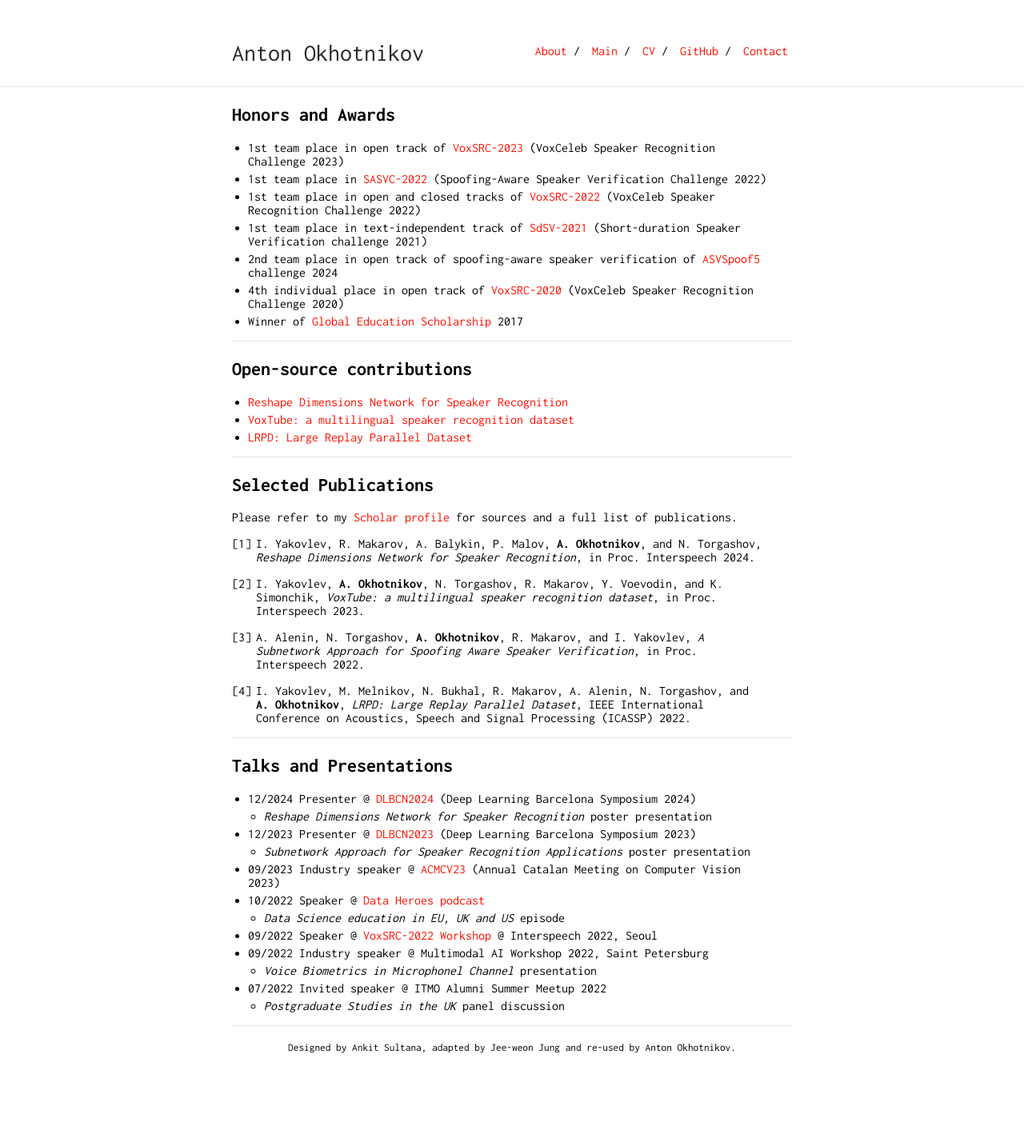
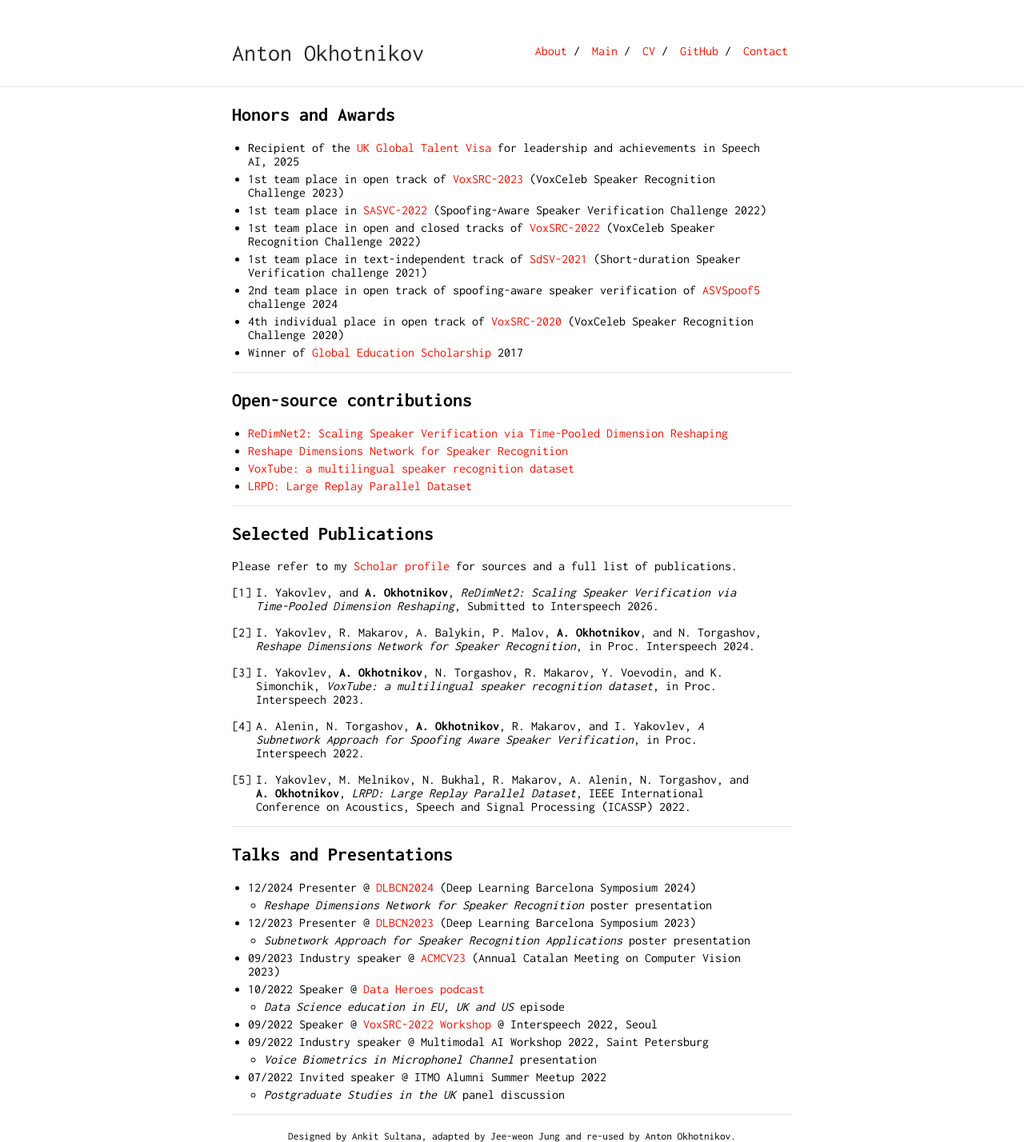
Before and after one commit to AntonOkhotnikov/antonokhotnikov.github.io, a Jekyll site: the page built from pages/main.md, in a window 1280 px wide. Shown: the whole page at 80% size. Built offline with Jekyll 4.4.1, drawn with Linux system fonts in a browser that asks for light colours; before the commit the page ends 1317 px from its top, so only the background shows below that.

Commit message:
[upd] personal page 04-2026

```diff
--- a/pages/main.md
+++ b/pages/main.md
@@ -5,6 +5,7 @@ layout: default
 
 ## Honors and Awards
 
+- Recipient of the [UK Global Talent Visa](https://www.gov.uk/global-talent) for leadership and achievements in Speech AI, 2025
 - 1st team place in open track of [VoxSRC-2023](https://mm.kaist.ac.kr/datasets/voxceleb/voxsrc/interspeech2023.html) (VoxCeleb Speaker Recognition Challenge 2023)
 - 1st team place in [SASVC-2022](https://sasv-challenge.github.io/challenge_results/) (Spoofing-Aware Speaker Verification Challenge 2022)
 - 1st team place in open and closed tracks of [VoxSRC-2022](http://mm.kaist.ac.kr/datasets/voxceleb/voxsrc/interspeech2022.html) (VoxCeleb Speaker Recognition Challenge 2022)
@@ -17,6 +18,7 @@ layout: default
 
 
 ## Open-source contributions
+- [ReDimNet2: Scaling Speaker Verification via Time-Pooled Dimension Reshaping](https://github.com/PalabraAI/redimnet2)
 - [Reshape Dimensions Network for Speaker Recognition](https://github.com/IDRnD/ReDimNet)
 - [VoxTube: a multilingual speaker recognition dataset](https://idrnd.github.io/VoxTube/)
 - [LRPD: Large Replay Parallel Dataset](https://github.com/IDRnD/lrpd-paper-code)
@@ -27,13 +29,15 @@ layout: default
 ## Selected Publications
 Please refer to my [Scholar profile](https://scholar.google.com/citations?user=tAvtYTMAAAAJ&hl=en) for sources and a full list of publications.
 
-1. I. Yakovlev, R. Makarov, A. Balykin, P. Malov, **A. Okhotnikov**, and N. Torgashov, *Reshape Dimensions Network for Speaker Recognition*, in Proc. Interspeech 2024.
+1. I. Yakovlev, and **A. Okhotnikov**, *ReDimNet2: Scaling Speaker Verification via Time-Pooled Dimension Reshaping*, Submitted to Interspeech 2026.
 
-2. I. Yakovlev, **A. Okhotnikov**, N. Torgashov, R. Makarov, Y. Voevodin, and K. Simonchik, *VoxTube: a multilingual speaker recognition dataset*, in Proc. Interspeech 2023.
+2. I. Yakovlev, R. Makarov, A. Balykin, P. Malov, **A. Okhotnikov**, and N. Torgashov, *Reshape Dimensions Network for Speaker Recognition*, in Proc. Interspeech 2024.
 
-3. A. Alenin, N. Torgashov, **A. Okhotnikov**, R. Makarov, and I. Yakovlev, *A Subnetwork Approach for Spoofing Aware Speaker Verification*, in Proc. Interspeech 2022.
+3. I. Yakovlev, **A. Okhotnikov**, N. Torgashov, R. Makarov, Y. Voevodin, and K. Simonchik, *VoxTube: a multilingual speaker recognition dataset*, in Proc. Interspeech 2023.
 
-4. I. Yakovlev, M. Melnikov, N. Bukhal, R. Makarov, A. Alenin, N. Torgashov, and **A. Okhotnikov**, *LRPD: Large Replay Parallel Dataset*, IEEE International Conference on Acoustics, Speech and Signal Processing (ICASSP) 2022.
+4. A. Alenin, N. Torgashov, **A. Okhotnikov**, R. Makarov, and I. Yakovlev, *A Subnetwork Approach for Spoofing Aware Speaker Verification*, in Proc. Interspeech 2022.
+
+5. I. Yakovlev, M. Melnikov, N. Bukhal, R. Makarov, A. Alenin, N. Torgashov, and **A. Okhotnikov**, *LRPD: Large Replay Parallel Dataset*, IEEE International Conference on Acoustics, Speech and Signal Processing (ICASSP) 2022.
 
 ---
 
```
Also changed, not shown: index.md (+24 -13 lines), 1 other file.
